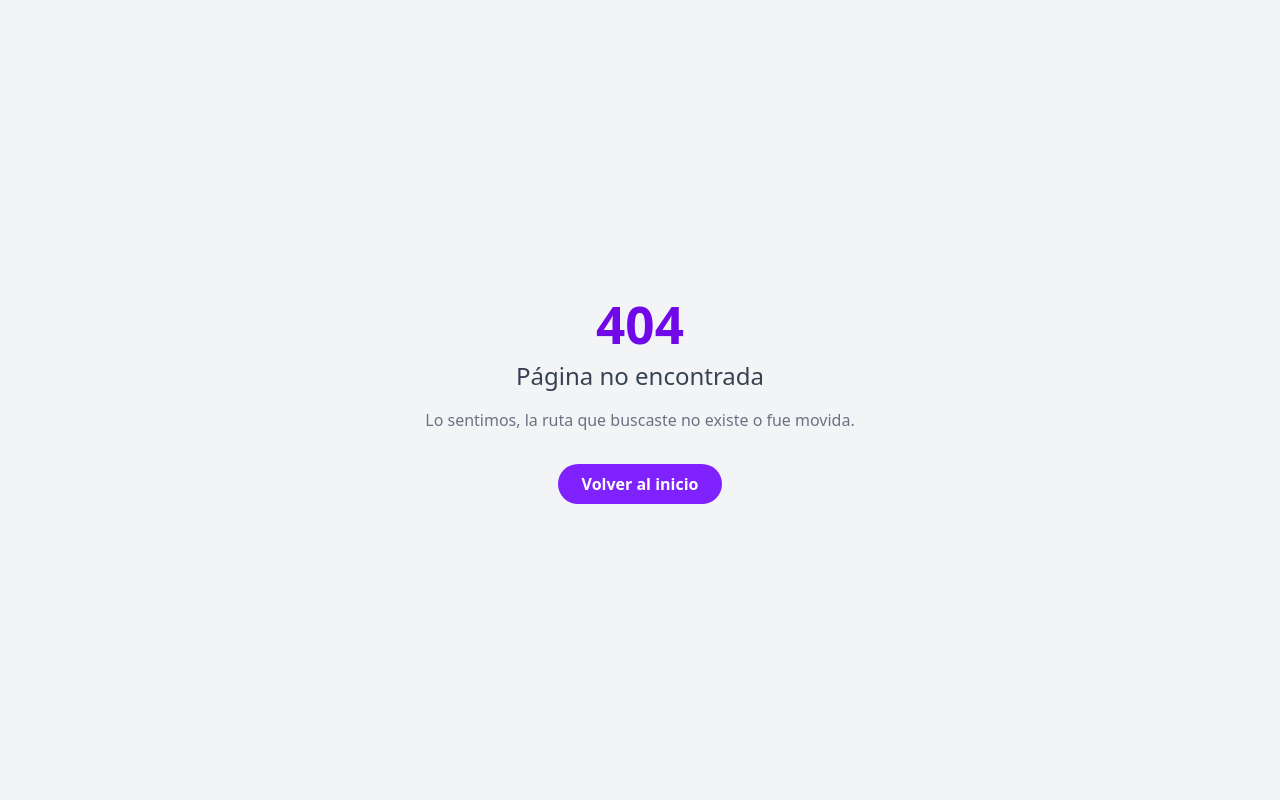
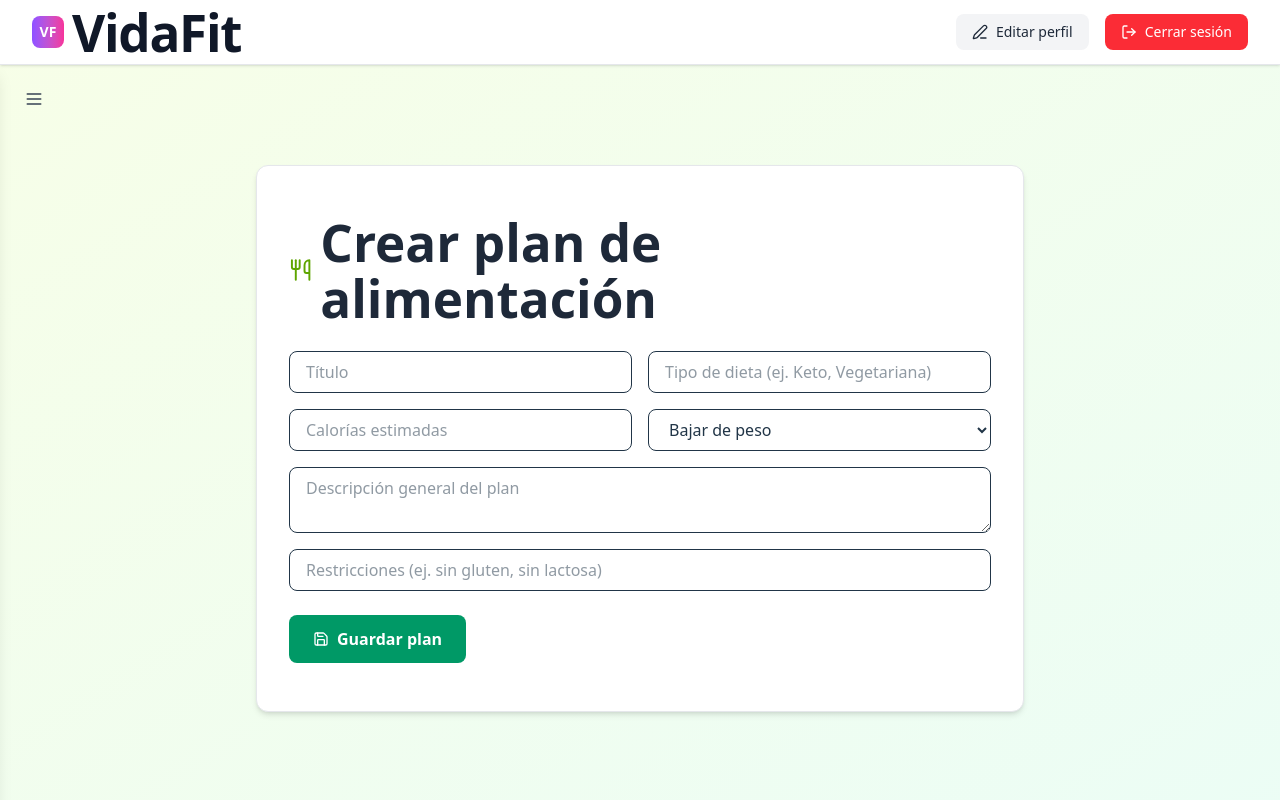
Before and after one commit to darlene04/DARLENEDBPINTENTO, a React (Vite) app: page /planes-alimentacion/crear in a window 1280 px wide. Before the commit this address had no page. Built offline with nearby package versions, Linux system fonts and the light colour scheme; sample sign-in values are in the browser's storage.

Commit message:
Agregando vista de creación de plan alimenticio

```diff
--- a/src/App.tsx
+++ b/src/App.tsx
@@ -12,6 +12,8 @@ import NotFoundPage from "./pages/NotFoundPage";
 import RoutinesPage from "./pages/RoutinesPage";
 import PerfilPage from "./pages/PerfilPage";
 import CrearRutinaPage from "./pages/Rutina/CrearRutinaPage";
+import PlanesAlimentacionPage from "./pages/Alimento/PlanesAlimentacionPage";
+import CrearPlanAlimenticioPage from "./pages/Alimento/CrearPlanAlimenticioPage";
 
 function App() {
   const { token, isLoading } = useAuth();
@@ -54,11 +56,17 @@ function App() {
           path="/rutinas/crear"
           element={token ? <CrearRutinaPage /> : <Navigate to="/login" />}
         />
-
-
-        <Route path="*" element={<NotFoundPage />} />
-      </Routes>
-    </BrowserRouter>
+        <Route
+        path="/planes-alimentacion"
+        element={token ? <PlanesAlimentacionPage /> : <Navigate to="/login" replace />}
+        />
+        <Route
+          path="/planes-alimentacion/crear"
+          element={token ? <CrearPlanAlimenticioPage /> : <Navigate to="/login" replace />}
+        />
+      <Route path="*" element={<NotFoundPage />} />
+    </Routes>
+  </BrowserRouter>
   );
 }
 
--- a/src/components/Sidebar.tsx
+++ b/src/components/Sidebar.tsx
@@ -1,5 +1,6 @@
-import { X, Home, User, LogOut, Dumbbell } from "lucide-react"; // Asegúrate de importar Dumbbell
+import { X, Home, User, LogOut, Dumbbell,Utensils } from "lucide-react"; // Asegúrate de importar Dumbbell
 import { Link } from "react-router-dom";
+
 
 export default function Sidebar({ isOpen, onClose }: { isOpen: boolean; onClose: () => void }) {
   return (
@@ -23,6 +24,14 @@ export default function Sidebar({ isOpen, onClose }: { isOpen: boolean; onClose:
           <Dumbbell className="w-4 h-4" />
           Rutinas
         </Link>
+        <Link
+        to="/planes-alimentacion"
+        className="flex items-center gap-2 text-gray-700 hover:text-lime-600"
+        >
+          <Utensils className="w-4 h-4" />
+          Planes Alimenticios
+          </Link>
+
         <Link to="/perfil" className="flex items-center gap-2 text-gray-700 hover:text-violet-600">
           <User className="w-4 h-4" />
           Perfil
--- /dev/null
+++ b/src/pages/Alimento/CrearPlanAlimenticioPage.tsx
@@ -0,0 +1,123 @@
+import React, { useState } from "react";
+import { useNavigate } from "react-router-dom";
+import { Save, Utensils, Menu } from "lucide-react";
+import axios from "axios";
+import Navbar from "../../components/Navbar";
+import Sidebar from "../../components/Sidebar";
+
+const CrearPlanAlimentacionPage: React.FC = () => {
+  const navigate = useNavigate();
+
+  const [titulo, setTitulo] = useState("");
+  const [contenido, setContenido] = useState("");
+  const [tipoDieta, setTipoDieta] = useState("");
+  const [calorias, setCalorias] = useState<number | undefined>(undefined);
+  const [objetivos, setObjetivos] = useState("");
+  const [restricciones, setRestricciones] = useState("");
+
+  const [isSidebarOpen, setIsSidebarOpen] = useState(false);
+
+  const handleGuardarPlan = async () => {
+    try {
+      const token = localStorage.getItem("token");
+
+      await axios.post(
+        `${import.meta.env.VITE_API_URL}/api/publicaciones/planes`,
+        {
+          titulo,
+          contenido,
+          tipoDieta,
+          calorias,
+          objetivos,
+          restricciones,
+        },
+        {
+          headers: {
+            Authorization: `Bearer ${token}`,
+          },
+        }
+      );
+
+      navigate("/planes-alimentacion");
+    } catch (err: any) {
+      console.error("Error al guardar plan:", err);
+      alert("Ocurrió un error al guardar el plan de alimentación.");
+    }
+  };
+
+  return (
+    <div className="min-h-screen bg-gradient-to-br from-lime-50 to-emerald-50">
+      <Navbar />
+      <div className="flex items-center justify-start px-4 py-4">
+        <button
+          onClick={() => setIsSidebarOpen(true)}
+          className="text-gray-700 hover:text-lime-600 focus:outline-none p-2"
+        >
+          <Menu className="w-5 h-5" />
+        </button>
+      </div>
+
+      <Sidebar isOpen={isSidebarOpen} onClose={() => setIsSidebarOpen(false)} />
+
+      <div className="py-12 px-4 sm:px-6 lg:px-8 max-w-3xl mx-auto bg-white rounded-xl shadow-md mt-8 border border-gray-200">
+        <h1 className="text-3xl font-bold text-gray-800 flex items-center gap-2 mb-6">
+          <Utensils className="w-6 h-6 text-lime-600" />
+          Crear plan de alimentación
+        </h1>
+
+        <div className="grid grid-cols-1 md:grid-cols-2 gap-4 mb-6">
+          <input
+            value={titulo}
+            onChange={(e) => setTitulo(e.target.value)}
+            placeholder="Título"
+            className="border px-4 py-2 rounded-lg"
+          />
+          <input
+            value={tipoDieta}
+            onChange={(e) => setTipoDieta(e.target.value)}
+            placeholder="Tipo de dieta (ej. Keto, Vegetariana)"
+            className="border px-4 py-2 rounded-lg"
+          />
+          <input
+            type="number"
+            value={calorias}
+            onChange={(e) => setCalorias(Number(e.target.value))}
+            placeholder="Calorías estimadas"
+            className="border px-4 py-2 rounded-lg"
+          />
+          <select
+            value={objetivos}
+            onChange={(e) => setObjetivos(e.target.value)}
+            className="border px-4 py-2 rounded-lg"
+          >
+            <option value="Bajar de peso">Bajar de peso</option>
+            <option value="Mantener peso">Mantener peso</option>
+            <option value="Subir masa muscular">Subir masa muscular</option>
+          </select>
+          <textarea
+            value={contenido}
+            onChange={(e) => setContenido(e.target.value)}
+            placeholder="Descripción general del plan"
+            className="border px-4 py-2 rounded-lg col-span-1 md:col-span-2"
+          />
+          <input
+            value={restricciones}
+            onChange={(e) => setRestricciones(e.target.value)}
+            placeholder="Restricciones (ej. sin gluten, sin lactosa)"
+            className="border px-4 py-2 rounded-lg col-span-1 md:col-span-2"
+          />
+        </div>
+
+        <button
+          onClick={handleGuardarPlan}
+          className="bg-emerald-600 hover:bg-emerald-700 text-white px-6 py-3 rounded-lg font-semibold flex items-center gap-2"
+        >
+          <Save className="w-4 h-4" />
+          Guardar plan
+        </button>
+      </div>
+    </div>
+  );
+};
+
+export default CrearPlanAlimentacionPage;
--- /dev/null
+++ b/src/pages/Alimento/PlanesAlimentacionPage.tsx
@@ -0,0 +1,88 @@
+import React, { useEffect, useState } from "react";
+import axios from "axios";
+import Navbar from "../../components/Navbar";
+import Sidebar from "../../components/Sidebar";
+import { Menu, Utensils } from "lucide-react";
+import { Link } from "react-router-dom";
+
+interface PlanAlimentacion {
+  id_publicacion: number;
+  titulo: string;
+  contenido: string;
+  tipoDieta: string;
+  calorias: number;
+  objetivos: string;
+  restricciones: string;
+}
+
+const PlanesAlimentacionPage: React.FC = () => {
+  const [planes, setPlanes] = useState<PlanAlimentacion[]>([]);
+  const [isSidebarOpen, setIsSidebarOpen] = useState(false);
+
+  useEffect(() => {
+    axios
+      .get(`${import.meta.env.VITE_API_URL}/api/publicaciones/planes`)
+      .then((res) => setPlanes(res.data))
+      .catch((err) => {
+        console.error("Error al obtener planes:", err);
+        alert("No se pudieron cargar los planes de alimentación.");
+      });
+  }, []);
+
+  return (
+    <div className="min-h-screen bg-gradient-to-br from-lime-50 to-emerald-50">
+      <Navbar />
+
+      <div className="flex items-center justify-start px-4 py-4">
+        <button
+          onClick={() => setIsSidebarOpen(true)}
+          className="text-gray-700 hover:text-lime-600 focus:outline-none p-2"
+        >
+          <Menu className="w-5 h-5" />
+        </button>
+      </div>
+
+      <Sidebar isOpen={isSidebarOpen} onClose={() => setIsSidebarOpen(false)} />
+
+      <div className="flex items-center justify-between mb-8 bg-white p-6 rounded-xl shadow border">
+        <h1 className="text-2xl md:text-3xl font-bold text-gray-800 flex items-center gap-2">
+            <Utensils className="w-6 h-6 text-lime-600" />
+            Planes de Alimentación
+            </h1>
+            <Link
+            to="/planes-alimentacion/crear"
+            className="bg-emerald-600 hover:bg-emerald-700 text-white text-sm px-4 py-2 rounded-lg font-medium"
+            >
+                + Nuevo plan
+            </Link>
+            </div>
+
+
+        {planes.length === 0 ? (
+          <p className="text-gray-600">No hay planes de alimentación aún.</p>
+        ) : (
+          <div className="grid grid-cols-1 md:grid-cols-2 gap-6">
+            {planes.map((plan) => (
+              <div
+                key={plan.id_publicacion}
+                className="bg-white p-6 rounded-xl shadow border border-gray-200"
+              >
+                <h2 className="text-xl font-semibold text-emerald-700">{plan.titulo}</h2>
+                <p className="text-gray-600 text-sm mt-1">{plan.contenido}</p>
+
+                <div className="mt-4 text-sm text-gray-700 space-y-1">
+                  <p><strong>Tipo de dieta:</strong> {plan.tipoDieta}</p>
+                  <p><strong>Calorías:</strong> {plan.calorias} kcal</p>
+                  <p><strong>Objetivo:</strong> {plan.objetivos}</p>
+                  <p><strong>Restricciones:</strong> {plan.restricciones || "Ninguna"}</p>
+                </div>
+              </div>
+            ))}
+          </div>
+        )}
+      </div>
+
+  );
+};
+
+export default PlanesAlimentacionPage;
```
